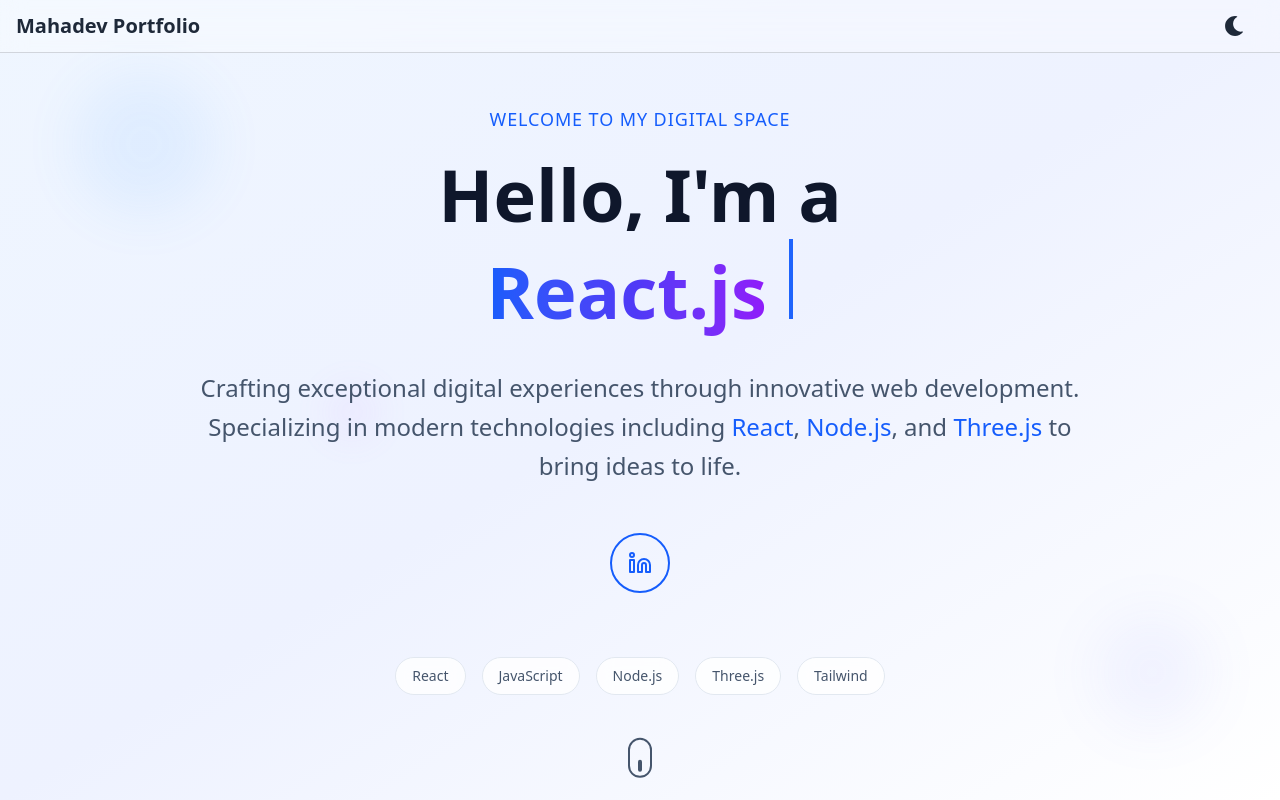
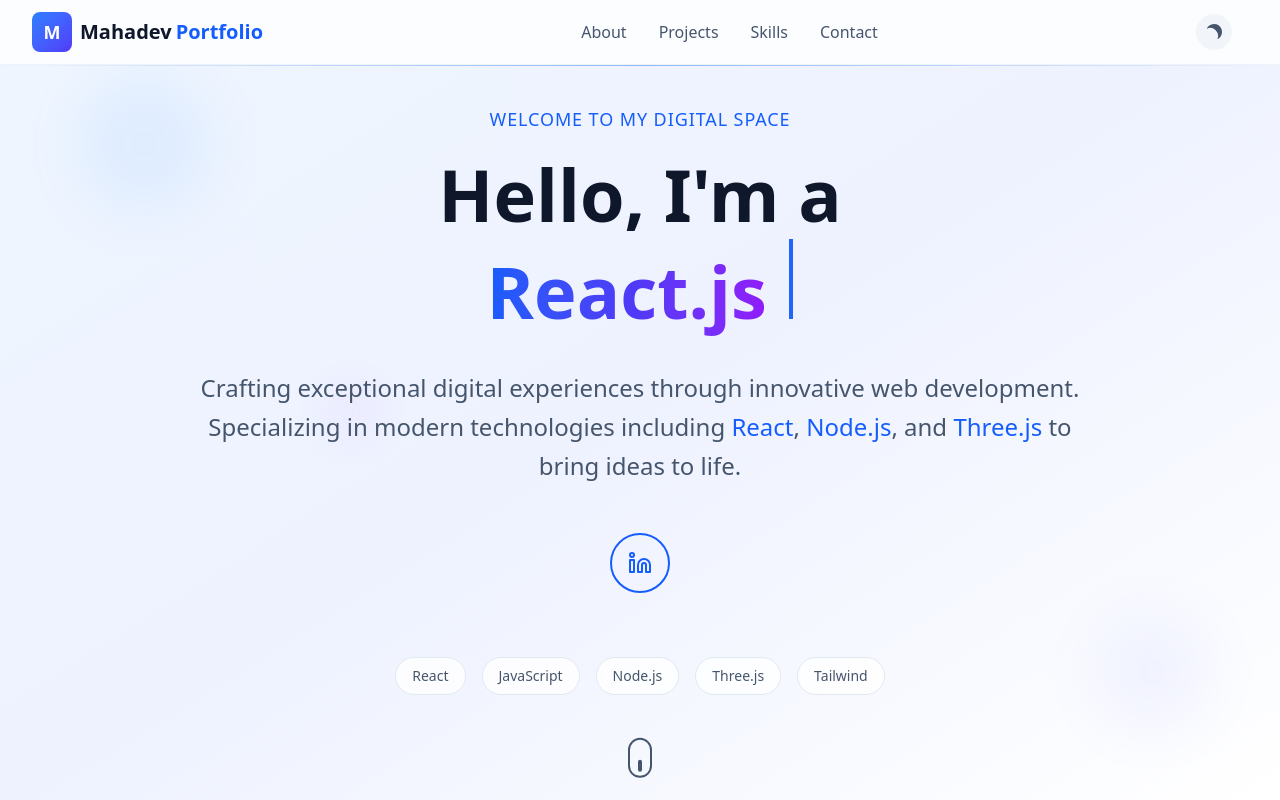
Before and after one commit to Mahadev422/Portfolio, a React (Vite) app: page / in a window 1280 px wide. Shown: the top 800 px of the page. Built offline with nearby package versions, Linux system fonts and the light colour scheme.

Commit message:
header ui

```diff
--- a/src/components/layout/Footer.jsx
+++ b/src/components/layout/Footer.jsx
@@ -85,7 +85,7 @@ const Footer = () => {
   ];
 
   return (
-    <footer className="relative bg-gradient-to-br from-gray-900 via-gray-800 to-gray-900 text-gray-300 overflow-hidden">
+    <footer id='contact' className="relative bg-gradient-to-br from-gray-900 via-gray-800 to-gray-900 text-gray-300 overflow-hidden">
       {/* Background decorative elements */}
       <div className="absolute inset-0 bg-[radial-gradient(circle_at_20%_80%,_rgba(56,189,248,0.1)_0%,_transparent_50%)]" />
       <div className="absolute inset-0 bg-[radial-gradient(circle_at_80%_20%,_rgba(168,85,247,0.1)_0%,_transparent_50%)]" />
--- a/src/components/layout/Header.jsx
+++ b/src/components/layout/Header.jsx
@@ -1,45 +1,203 @@
-import { motion } from 'framer-motion';
-import { useEffect, useState } from 'react';
-import { FaMoon, FaSun } from 'react-icons/fa'; // Icons from react-icons
+import { motion, AnimatePresence } from 'framer-motion';
+import { useEffect, useState, useRef } from 'react';
 
 const Header = () => {
-  const [isDark, setIsDark] = useState(() =>
-    localStorage.theme === 'dark' ||
-    (!localStorage.theme && window.matchMedia('(prefers-color-scheme: dark)').matches)
-  );
+  const [isDark, setIsDark] = useState(() => {
+    // Check if we're in browser environment
+    if (typeof window !== 'undefined') {
+      const stored = localStorage.getItem('theme');
+      if (stored) {
+        return stored === 'dark';
+      }
+      return window.matchMedia('(prefers-color-scheme: dark)').matches;
+    }
+    return true; // Default to dark mode
+  });
+  const [isMenuOpen, setIsMenuOpen] = useState(false);
+  const menuRef = useRef(null);
 
   useEffect(() => {
+    if (typeof window !== 'undefined') {
       if (isDark) {
         document.documentElement.classList.add('dark');
-      localStorage.theme = 'dark';
+        localStorage.setItem('theme', 'dark');
       } else {
         document.documentElement.classList.remove('dark');
-      localStorage.theme = 'light';
+        localStorage.setItem('theme', 'light');
+      }
     }
   }, [isDark]);
+
+  // Close menu when clicking outside
+  useEffect(() => {
+    const handleClickOutside = (event) => {
+      if (menuRef.current && !menuRef.current.contains(event.target)) {
+        setIsMenuOpen(false);
+      }
+    };
+
+    if (isMenuOpen) {
+      document.addEventListener('mousedown', handleClickOutside);
+    }
+
+    return () => {
+      document.removeEventListener('mousedown', handleClickOutside);
+    };
+  }, [isMenuOpen]);
+
+  const toggleTheme = () => {
+    setIsDark(!isDark);
+  };
 
   return (
     <motion.header
       initial={{ opacity: 0, y: -20 }}
       animate={{ opacity: 1, y: 0 }}
-      transition={{ duration: 0.5 }}
-      className="fixed top-0 left-0 right-0 z-50 h-[50px]"
+      transition={{ duration: 0.6, ease: "easeOut" }}
+      className="fixed top-0 left-0 right-0 z-50"
     >
-      <div className="backdrop-blur-md bg-white/30 dark:bg-black/30 border-b border-gray-300 dark:border-gray-700">
-        <div className="mx-auto px-4 py-3 flex items-center justify-between">
-          <span className="text-xl font-bold text-gray-800 dark:text-white">
-            Mahadev Portfolio
+      <div className={`backdrop-blur-md transition-all duration-300 border-b
+        dark:bg-slate-900/80 dark:border-slate-700/50 bg-white/80 border-slate-200/50
+      `}>
+        <div className="max-w-7xl mx-auto px-4 sm:px-6 lg:px-8">
+          <div className="flex items-center justify-between h-16">
+
+            {/* Logo/Brand */}
+            <motion.div
+              whileHover={{ scale: 1.05 }}
+              className="flex items-center space-x-2"
+            >
+              <motion.div
+                className={`w-10 h-10 rounded-lg flex items-center justify-center font-bold text-lg transition-all duration-300 dark:bg-gradient-to-br dark:from-cyan-400 dark:to-blue-500 text-white bg-gradient-to-br from-blue-500 to-indigo-600
+                `}
+                whileHover={{ rotate: 5 }}
+              >
+                M
+              </motion.div>
+              <span className={`text-xl font-bold transition-colors duration-300 dark:text-white text-slate-900
+              `}>
+                Mahadev
+                <span className={`ml-1 transition-colors duration-300
+                  dark:text-cyan-400 text-blue-600
+                `}>
+                  Portfolio
                 </span>
+              </span>
+            </motion.div>
 
-          <button
-            onClick={() => setIsDark(!isDark)}
-            className="text-xl text-gray-800 dark:text-yellow-300 transition hover:scale-[1.2] px-5"
+            {/* Navigation Links */}
+            <nav className="hidden md:flex items-center space-x-8">
+              {['About', 'Projects', 'Skills', 'Contact'].map((item, index) => (
+                <motion.a
+                  key={item}
+                  href={`#${item.toLowerCase()}`}
+                  className={`font-medium transition-all duration-300 hover:scale-105 dark:text-slate-300 dark:hover:text-cyan-400
+                  text-slate-600 hover:text-blue-600
+                  `}
+                  initial={{ opacity: 0, y: -10 }}
+                  animate={{ opacity: 1, y: 0 }}
+                  transition={{ delay: 0.1 * index, duration: 0.5 }}
+                >
+                  {item}
+                </motion.a>
+              ))}
+            </nav>
+
+            {/* Theme Toggle & Mobile Menu */}
+            <div className="flex items-center space-x-4">
+
+              {/* Theme Toggle Button */}
+              <motion.button
+                onClick={toggleTheme}
+                className={`relative p-2 rounded-full transition-all duration-300 dark:bg-slate-800 dark:text-yellow-400 dark:hover:bg-slate-700
+                bg-slate-100 text-slate-600 hover:bg-slate-200
+                `}
+                whileHover={{ scale: 1.1 }}
+                whileTap={{ scale: 0.95 }}
                 aria-label="Toggle Dark Mode"
               >
-            {isDark ? <FaSun /> : <FaMoon />}
-          </button>
+                <motion.div
+                  initial={false}
+                  animate={{ rotate: isDark ? 0 : 180 }}
+                  transition={{ duration: 0.3 }}
+                >
+                  {isDark ? (
+                    <svg className="w-5 h-5" fill="currentColor" viewBox="0 0 20 20">
+                      <path fillRule="evenodd" d="M10 2a1 1 0 011 1v1a1 1 0 11-2 0V3a1 1 0 011-1zm4 8a4 4 0 11-8 0 4 4 0 018 0zm-.464 4.95l.707.707a1 1 0 001.414-1.414l-.707-.707a1 1 0 00-1.414 1.414zm2.12-10.607a1 1 0 010 1.414l-.706.707a1 1 0 11-1.414-1.414l.707-.707a1 1 0 011.414 0zM17 11a1 1 0 100-2h-1a1 1 0 100 2h1zm-7 4a1 1 0 011 1v1a1 1 0 11-2 0v-1a1 1 0 011-1zM5.05 6.464A1 1 0 106.465 5.05l-.708-.707a1 1 0 00-1.414 1.414l.707.707zm1.414 8.486l-.707.707a1 1 0 01-1.414-1.414l.707-.707a1 1 0 011.414 1.414zM4 11a1 1 0 100-2H3a1 1 0 000 2h1z" clipRule="evenodd" />
+                    </svg>
+                  ) : (
+                    <svg className="w-5 h-5" fill="currentColor" viewBox="0 0 20 20">
+                      <path d="M17.293 13.293A8 8 0 016.707 2.707a8.001 8.001 0 1010.586 10.586z" />
+                    </svg>
+                  )}
+                </motion.div>
+              </motion.button>
+
+              {/* Mobile Menu Button */}
+              <motion.button
+                onClick={() => setIsMenuOpen(!isMenuOpen)}
+                className={`md:hidden p-2 rounded-lg transition-colors duration-300 dark:text-slate-300 dark:hover:text-white dark:hover:bg-slate-800 text-slate-600 hover:text-slate-900 hover:bg-slate-100
+                `}
+                whileHover={{ scale: 1.05 }}
+                whileTap={{ scale: 0.95 }}
+                aria-label="Toggle mobile menu"
+              >
+                <motion.svg
+                  className="w-6 h-6"
+                  fill="none"
+                  stroke="currentColor"
+                  viewBox="0 0 24 24"
+                  animate={{ rotate: isMenuOpen ? 90 : 0 }}
+                  transition={{ duration: 0.3 }}
+                >
+                  {isMenuOpen ? (
+                    <path strokeLinecap="round" strokeLinejoin="round" strokeWidth={2} d="M6 18L18 6M6 6l12 12" />
+                  ) : (
+                    <path strokeLinecap="round" strokeLinejoin="round" strokeWidth={2} d="M4 6h16M4 12h16M4 18h16" />
+                  )}
+                </motion.svg>
+              </motion.button>
             </div>
           </div>
+        </div>
+      </div>
+
+      {/* Subtle gradient line at bottom */}
+      <div className={`h-px transition-all duration-300 dark:bg-gradient-to-r dark:from-transparent dark:via-cyan-400/50 dark:to-transparent bg-gradient-to-r from-transparent via-blue-500/50 to-transparent
+      `} />
+
+      {/* Mobile Menu */}
+      <AnimatePresence>
+        {isMenuOpen && (
+          <motion.nav
+            ref={menuRef}
+            className={`md:hidden flex flex-col items-start px-4 pb-4 space-y-2 border-b transition-colors duration-300 dark:bg-slate-900/95 dark:border-slate-700  bg-white/95 border-slate-200 backdrop-blur-md
+            `}
+            initial={{ height: 0, opacity: 0 }}
+            animate={{ height: "auto", opacity: 1 }}
+            exit={{ height: 0, opacity: 0 }}
+            transition={{ duration: 0.3, ease: "easeInOut" }}
+          >
+            {["About", "Projects", "Skills", "Contact"].map((item, index) => (
+              <motion.a
+                key={item}
+                href={`#${item.toLowerCase()}`}
+                className={`w-full py-3 px-2 rounded-lg font-medium transition dark:text-slate-300 dark:hover:text-cyan-400 dark:hover:bg-slate-800/50
+                text-slate-700 hover:text-blue-600 hover:bg-slate-100/50
+                `}
+                onClick={() => setIsMenuOpen(false)}
+                initial={{ x: -20, opacity: 0 }}
+                animate={{ x: 0, opacity: 1 }}
+                transition={{ delay: index * 0.1, duration: 0.3 }}
+                whileHover={{ scale: 1.02 }}
+                whileTap={{ scale: 0.98 }}
+              >
+                {item}
+              </motion.a>
+            ))}
+          </motion.nav>
+        )}
+      </AnimatePresence>
     </motion.header>
   );
 };
```
Lines whose indentation alone changed are shown as unchanged.
